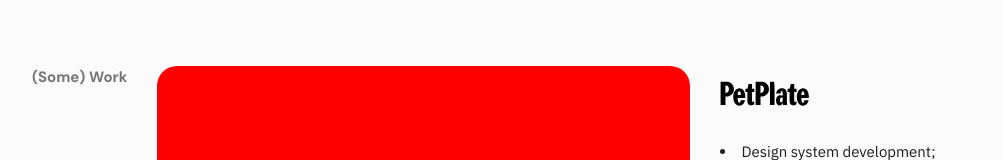
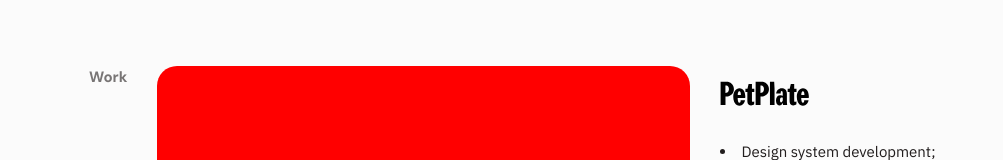
Before and after one commit to sergiofontes/fontes.cc, a Next.js app: page / in a window 1280 px wide. Shown: the part 2183-2343 px from the top of the page, without its empty margins (263-1266 px from the left). Built offline with nearby package versions, Linux system fonts and the light colour scheme.

Commit message:
Improve work section grid

```diff
--- a/pages/index.js
+++ b/pages/index.js
@@ -217,7 +217,7 @@ export default function Home() {
           </section>
 
           <section id="work" className={cn(style.work, style.container, 'grid')}>
-            <h2>(Some) Work</h2>
+            <h2>Work</h2>
             <section id="petplate" className="grid">
               <h3 className={cn(style.logo, style.petplate)}>
                 <span>PetPlate</span>
--- a/pages/index.module.scss
+++ b/pages/index.module.scss
@@ -34,13 +34,13 @@
   h2 {
     position: sticky;
     top: calc(var(--logo-size) + var(--gap) + 1rem);
+    z-index: 2;
     align-self: start;
     justify-self: end;
     grid-column: var(--heading-start);
     margin-top: -.6875rem;
     transform-origin: bottom right;
     transform: rotate(-90deg);
-    white-space: nowrap;
   }
 
   p {
@@ -301,34 +301,24 @@
 .work {
   section {
     display: grid;
-    grid-column: 1 / span calc(var(--columns) + 2);
+    grid-column: var(--heading-start) / span calc(var(--columns) + 2);
+    grid-row: auto;
     column-gap: var(--gap);
     row-gap: var(--gap);
     &:not(:last-child) { padding-bottom: calc(var(--gap) * 2); }
+    &:nth-of-type(1) { grid-row: 1 / span 2; }
   }
 
-  h2 {
-    white-space: normal;
+  h2 { grid-row: 1; }
 
-    @include media("<=tablet") {
-      position: relative;
-      top: unset;
-      align-self: start;
-      justify-self: start;
-      grid-column: var(--content-start) / span calc(var(--columns) - 1);
-      margin: 0;
-      transform: unset;
-    }
-  }
-
-  h3 { margin: 0; }
+  h3 { margin: 1rem 0 0; }
 
   div {
     grid-column: 1 / span 6;
-    grid-row: 1;
+    grid-row: 2;
     align-self: stretch;
     width: 100%;
-    padding-top: 70%;
+    padding-top: 120%;
     background-color: red;
   }
 
@@ -370,6 +360,7 @@
       grid-template-rows: auto auto 1fr;
       row-gap: var(--gap);
       grid-column: var(--content-start) / span 9;
+      &:nth-of-type(1) { grid-row: auto; }
     }
 
     // Out of regular grid
```
